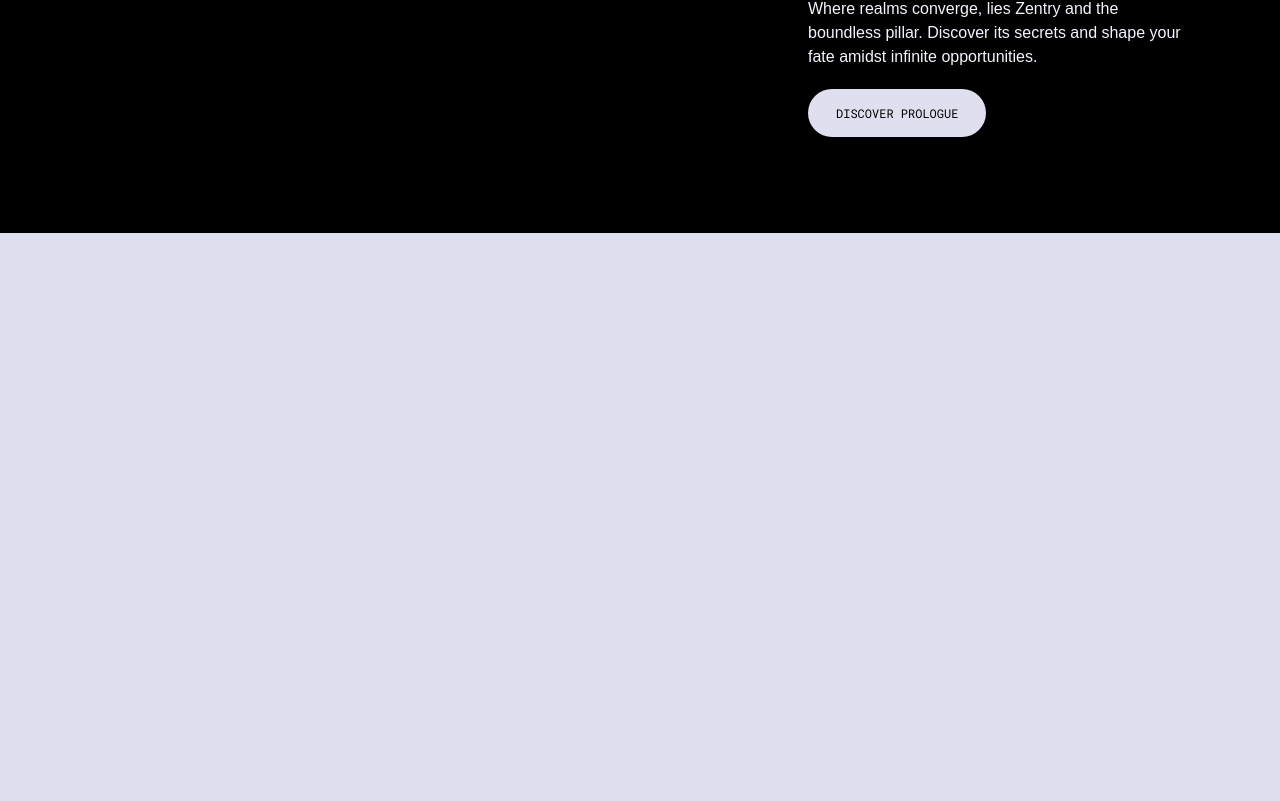
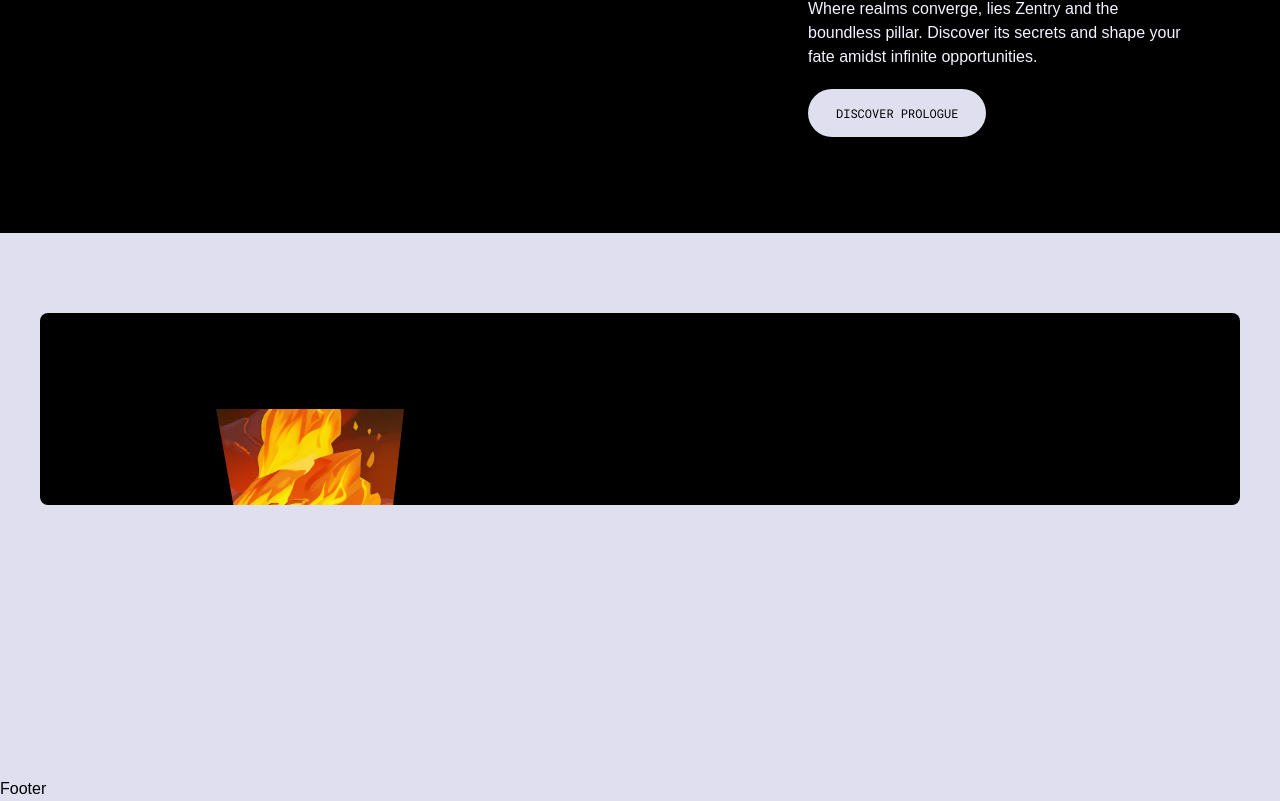
Before and after one commit to GanaJadhav30/zentry-look-like, a React (Vite) app: page / in a window 1280 px wide. Shown: the part 5603-6404 px from the top of the page. Before the commit the page ends 5836 px from the top, so only its background shows below. Built offline with nearby package versions, Linux system fonts and the light colour scheme; a web font is replaced by a local one.

Commit message:
Add contact and footer

```diff
--- a/src/App.jsx
+++ b/src/App.jsx
@@ -4,6 +4,8 @@
 import Navbar from './components/Navbar'
 import Features from './components/Features'
 import Story from './components/Story'
+import Contact from './components/Contact'
+import Footer from './components/Footer'
 
 const App = () => {
   return (
@@ -13,6 +15,8 @@
       <About />
       <Features />
       <Story />
+      <Contact />
+      <Footer />
 
     </div>
   )
--- /dev/null
+++ b/src/components/Contact.jsx
@@ -0,0 +1,17 @@
+import React from 'react'
+
+const Contact = () => {
+  return (
+    <div id='contact' className='my-20 min-h-96 w-screen px-10'>
+        <div className='relative rounded-lg bg-black py-24 text-blue-50 sm:overflow-hidden'>
+            <div className='absolute -left-20 top- hidden h-full w-72 overflow-hidden sm:block lg:left-20 lg:w-96'>
+                <div className='contact-clip-path-1'>
+                    <img src="img/contact-1.webp" alt="" />
+                </div>
+            </div>
+        </div>
+    </div>
+  )
+}
+
+export default Contact
--- /dev/null
+++ b/src/components/Footer.jsx
@@ -0,0 +1,9 @@
+import React from 'react'
+
+const Footer = () => {
+  return (
+    <div>Footer</div>
+  )
+}
+
+export default Footer
```
